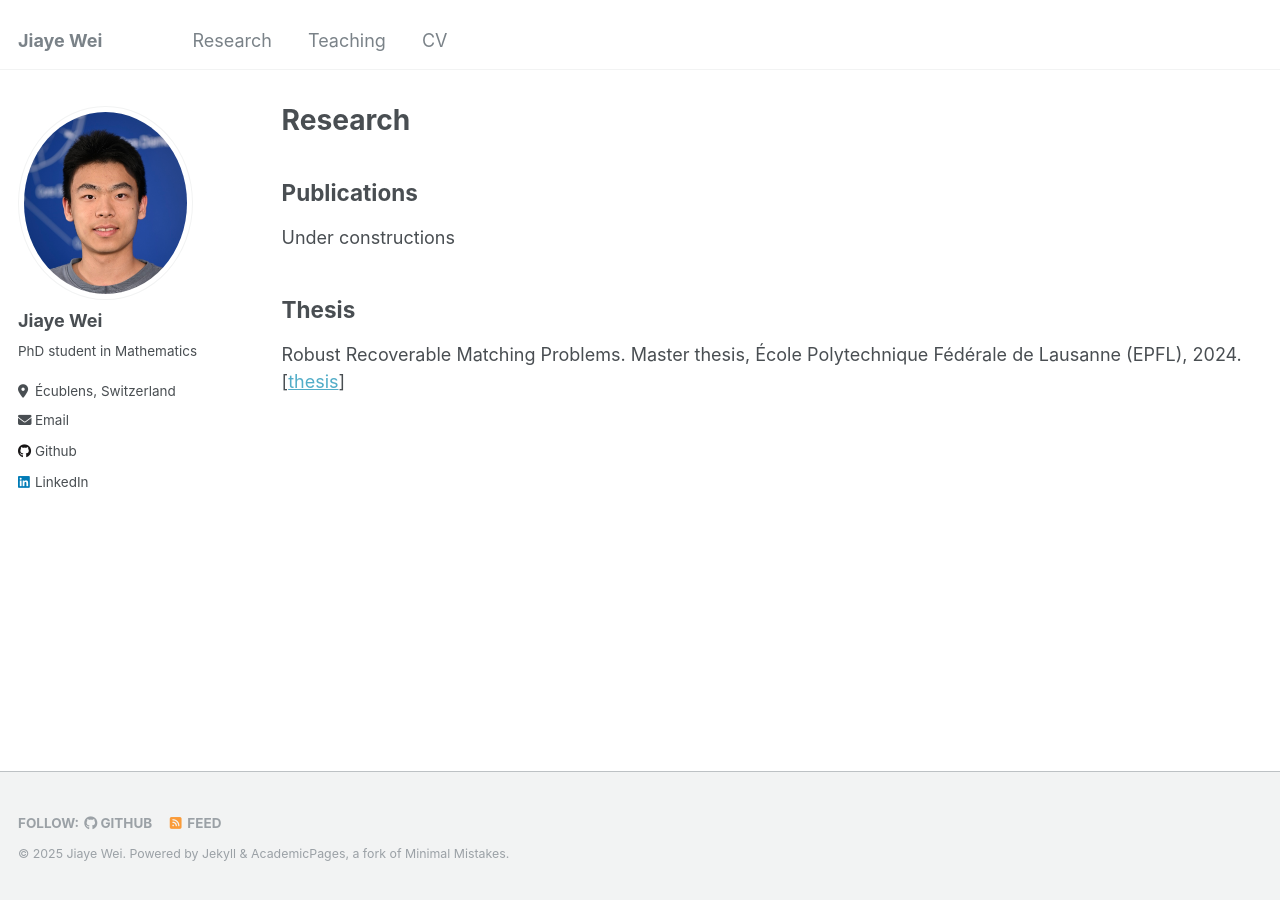
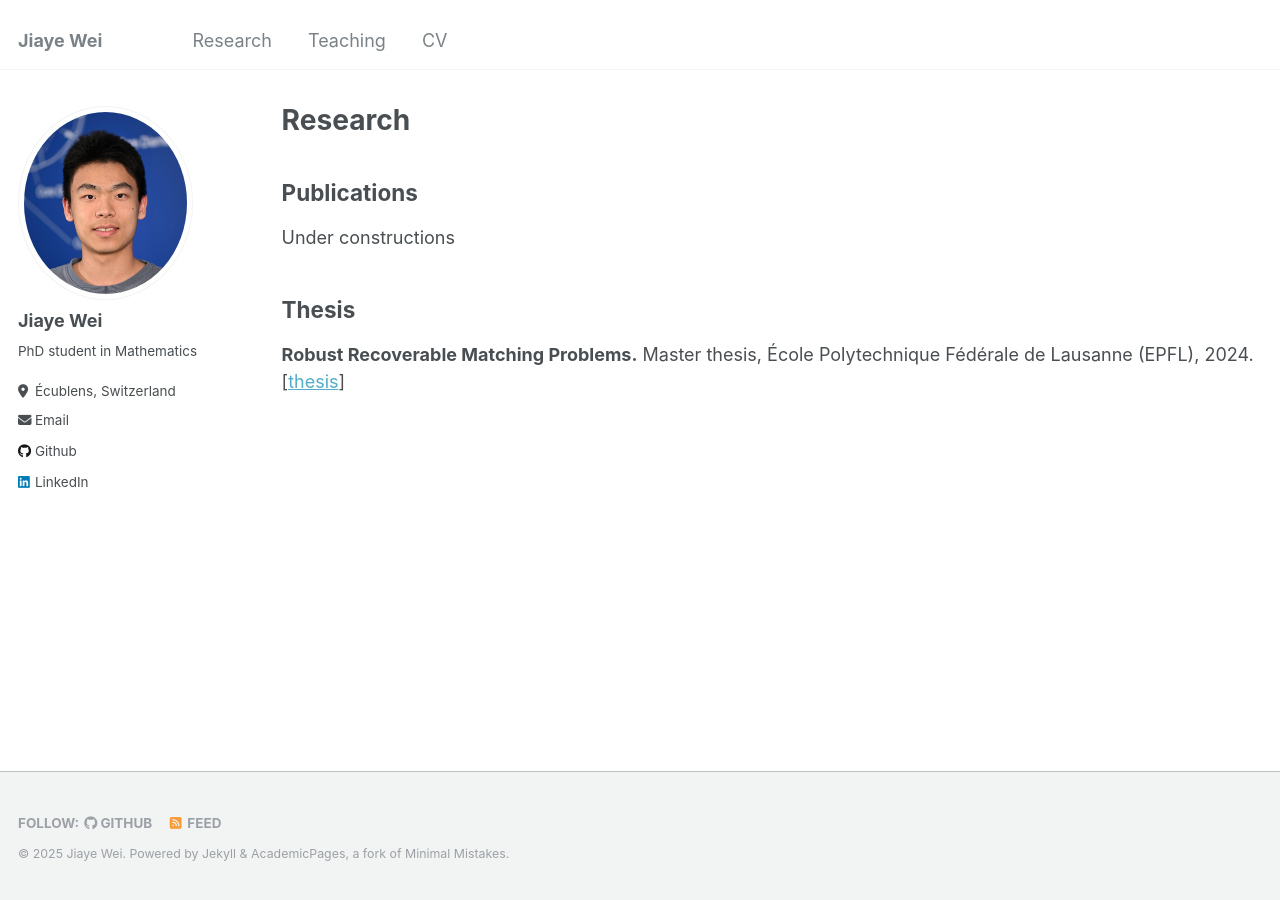
Before and after one commit to jiaye-W/jiaye-W.github.io, a Jekyll site: the page built from _pages/publications.md, in a window 1280 px wide. Built offline with Jekyll 4.4.1, drawn with Linux system fonts in a browser that asks for light colours.

Commit message:
Boldface text for titles

```diff
--- a/_pages/publications.md
+++ b/_pages/publications.md
@@ -11,7 +11,8 @@ Under constructions
 
 ## Thesis
 
-Robust Recoverable Matching Problems. Master thesis, École Polytechnique Fédérale de Lausanne (EPFL), 2024. [[thesis](https://zenodo.org/records/15118302)]
+**Robust Recoverable Matching Problems.**
+Master thesis, École Polytechnique Fédérale de Lausanne (EPFL), 2024. [[thesis](https://zenodo.org/records/15118302)]
 
 <!-- {% if site.author.googlescholar %}
   <div class="wordwrap">You can also find my articles on <a href="{{site.author.googlescholar}}">my Google Scholar profile</a>.</div>
```
